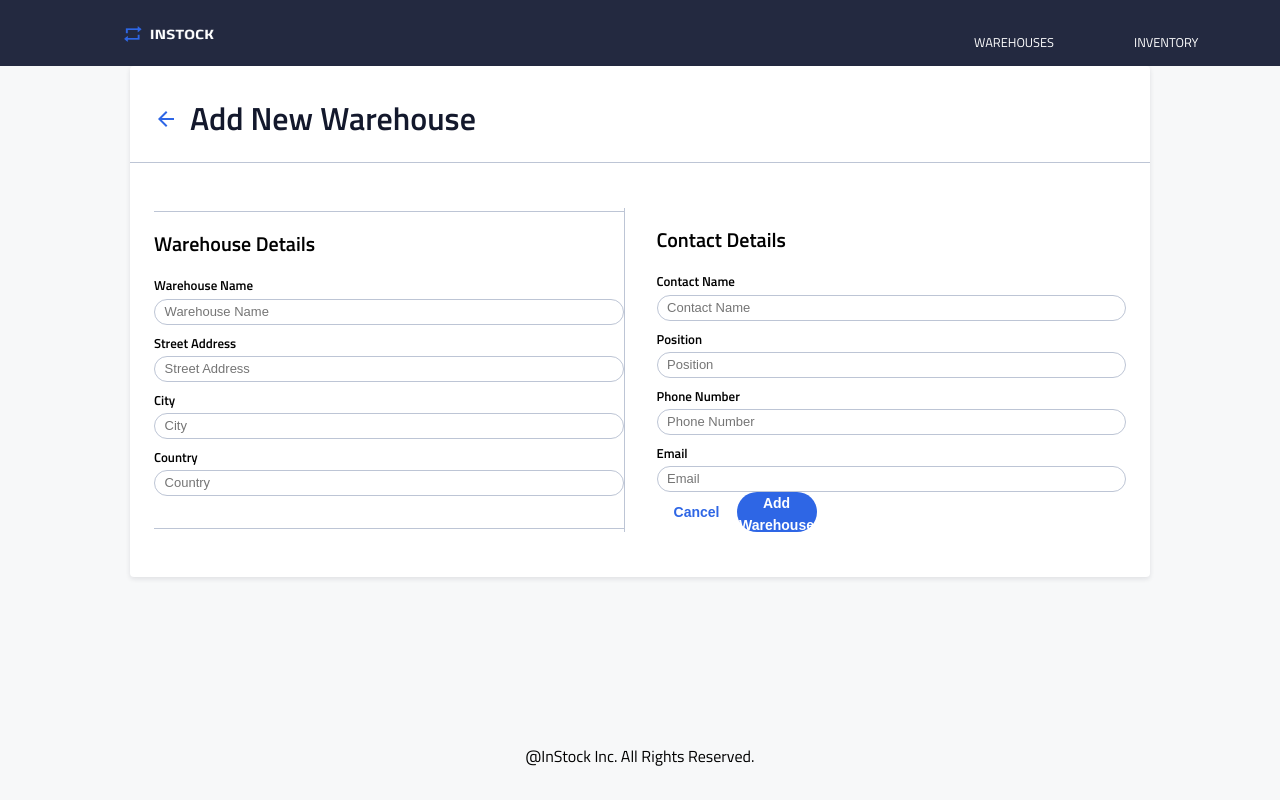
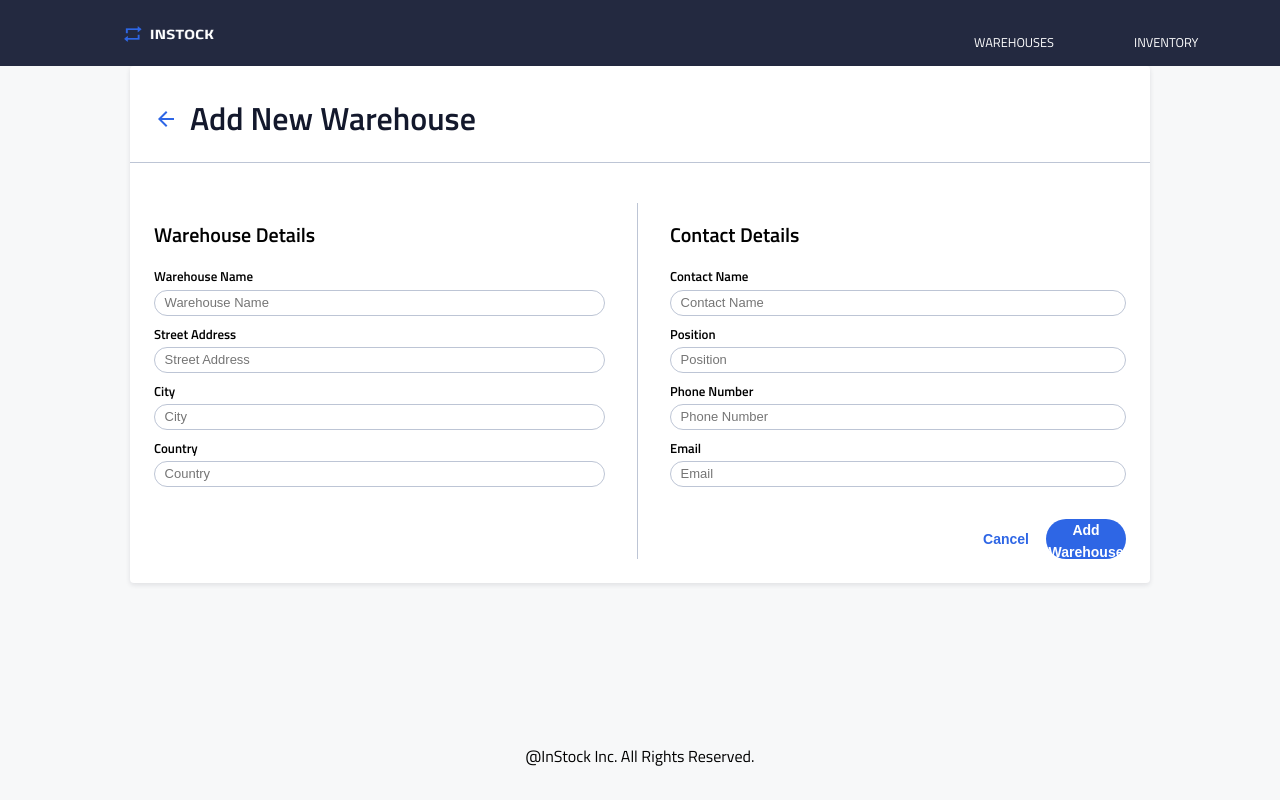
Before and after one commit to kakun45/instock-front, a React (Create React App) app: page /warehouses/1/delete in a window 1280 px wide. Built offline with nearby package versions, Linux system fonts and the light colour scheme; no server answers.

Commit message:
Complete 90% responsiveness

```diff
--- a/src/components/AddWarehouse/AddWarehouse.scss
+++ b/src/components/AddWarehouse/AddWarehouse.scss
@@ -25,7 +25,6 @@
 
     @include tablet {
       display: flex;
-      align-items: center;
     }
   }
 
@@ -37,6 +36,10 @@
     padding-bottom: 2rem;
     @include tablet {
       flex: 1;
+      padding-right: 2rem;
+      margin-top: 0;
+      border-bottom: none;
+      border-top: none;
     }
   }
 
@@ -45,6 +48,7 @@
       flex: 1;
       padding-left: $t-margin-page-lateral;
       border-left: 0.063rem solid $secondary-light-color;
+      margin-top: 1rem;
     }
   }
 }
@@ -69,4 +73,11 @@
 }
 .button-wrapper {
   display: flex;
+  margin-top: 2rem;
+  @include tablet {
+    margin-left: 8.5rem;
+  }
+  @include desktop {
+    margin-left: 18.5rem;
+  }
 }
```
